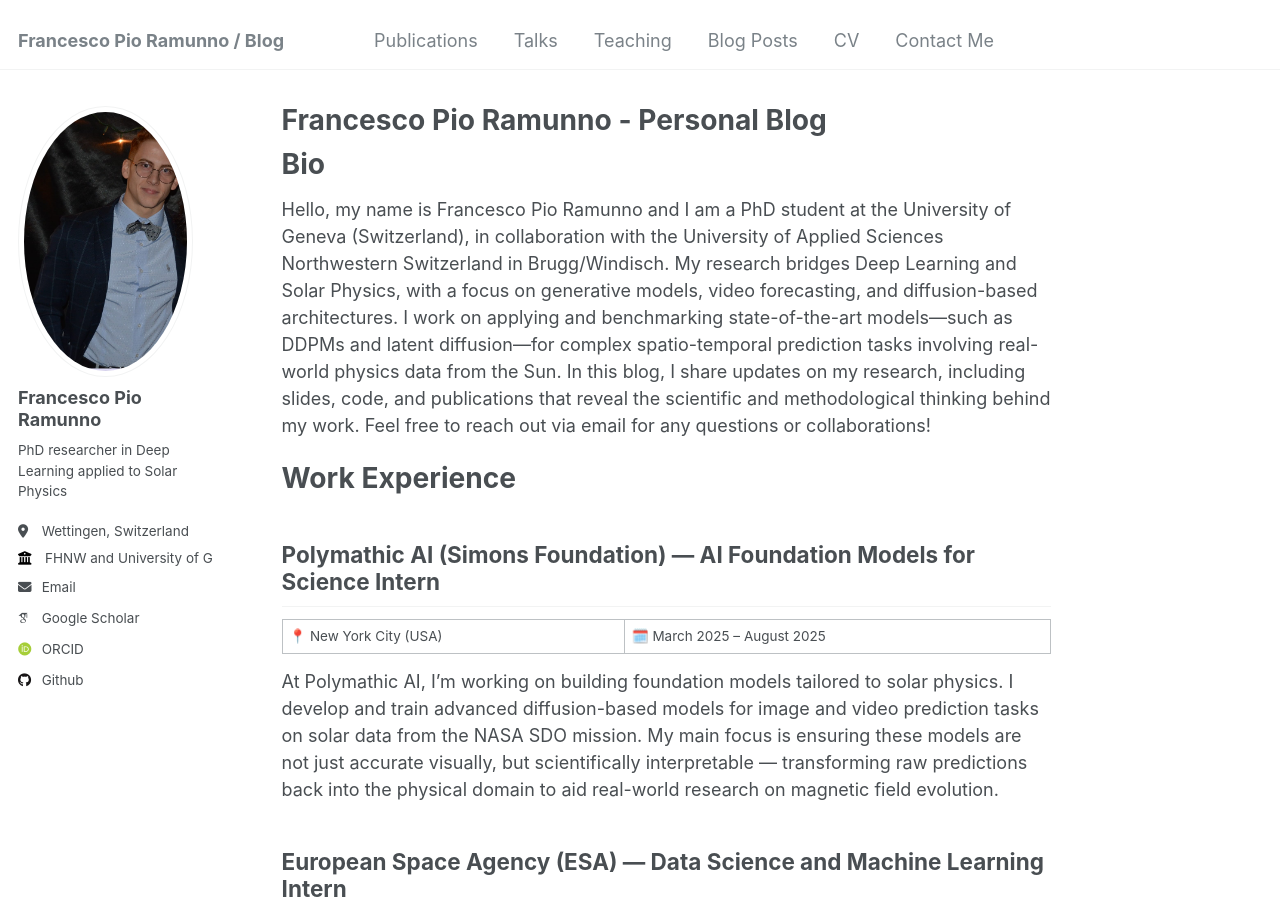
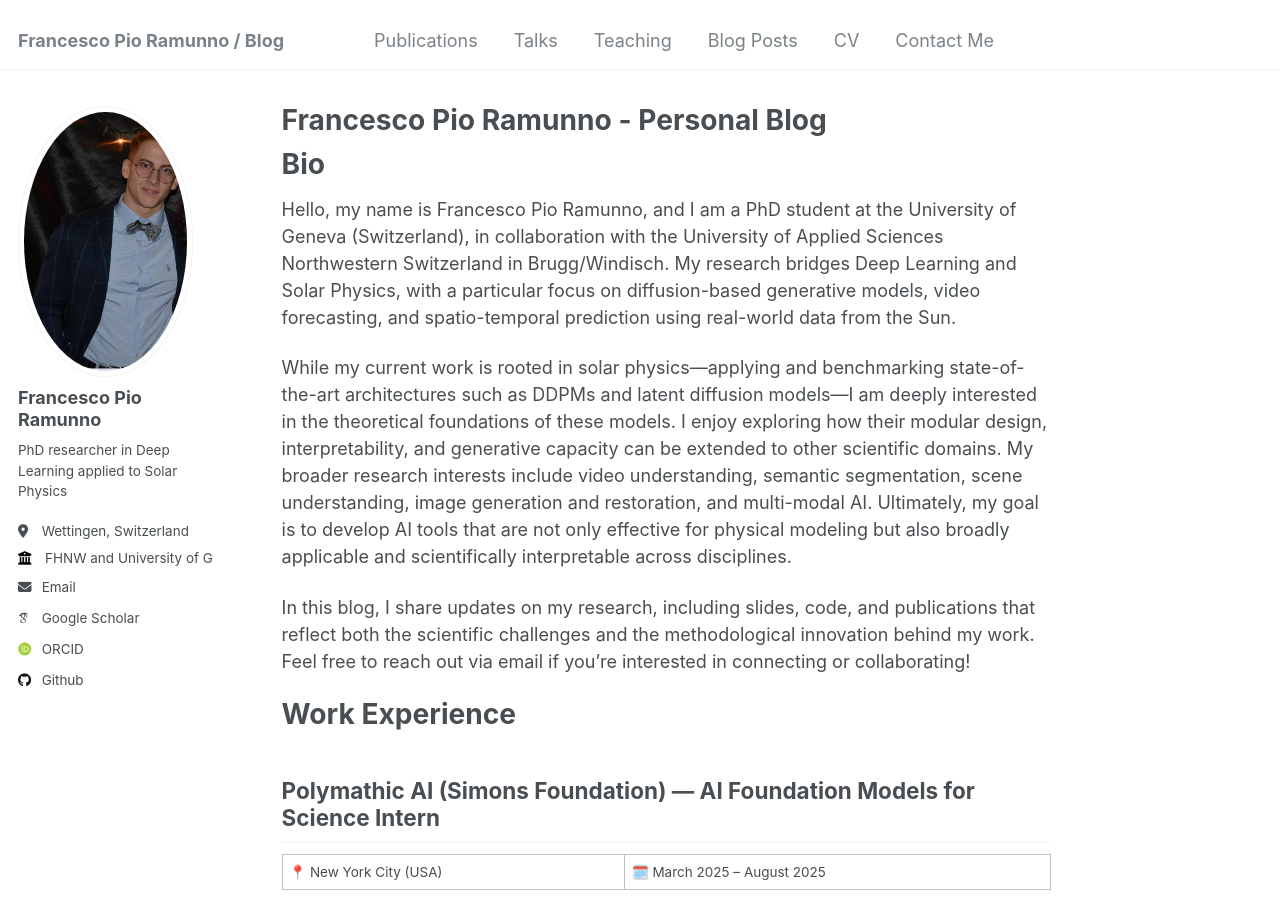
Before and after one commit to fpramunno/fpramunno.github.io, a Jekyll site: the page built from _pages/about.md, in a window 1280 px wide and 900 px high. Built offline with Jekyll 4.4.1, drawn with Linux system fonts in a browser that asks for light colours; some web fonts are replaced.

Commit message:
Update about.md

```diff
--- a/_pages/about.md
+++ b/_pages/about.md
@@ -9,7 +9,11 @@
 
 Bio
 ======
-Hello, my name is Francesco Pio Ramunno and I am a PhD student at the University of Geneva (Switzerland), in collaboration with the University of Applied Sciences Northwestern Switzerland in Brugg/Windisch. My research bridges Deep Learning and Solar Physics, with a focus on generative models, video forecasting, and diffusion-based architectures. I work on applying and benchmarking state-of-the-art models—such as DDPMs and latent diffusion—for complex spatio-temporal prediction tasks involving real-world physics data from the Sun. In this blog, I share updates on my research, including slides, code, and publications that reveal the scientific and methodological thinking behind my work. Feel free to reach out via email for any questions or collaborations!
+Hello, my name is Francesco Pio Ramunno, and I am a PhD student at the University of Geneva (Switzerland), in collaboration with the University of Applied Sciences Northwestern Switzerland in Brugg/Windisch. My research bridges Deep Learning and Solar Physics, with a particular focus on diffusion-based generative models, video forecasting, and spatio-temporal prediction using real-world data from the Sun.
+
+While my current work is rooted in solar physics—applying and benchmarking state-of-the-art architectures such as DDPMs and latent diffusion models—I am deeply interested in the theoretical foundations of these models. I enjoy exploring how their modular design, interpretability, and generative capacity can be extended to other scientific domains. My broader research interests include video understanding, semantic segmentation, scene understanding, image generation and restoration, and multi-modal AI. Ultimately, my goal is to develop AI tools that are not only effective for physical modeling but also broadly applicable and scientifically interpretable across disciplines.
+
+In this blog, I share updates on my research, including slides, code, and publications that reflect both the scientific challenges and the methodological innovation behind my work. Feel free to reach out via email if you’re interested in connecting or collaborating!
 
 Work Experience
 ======
```
